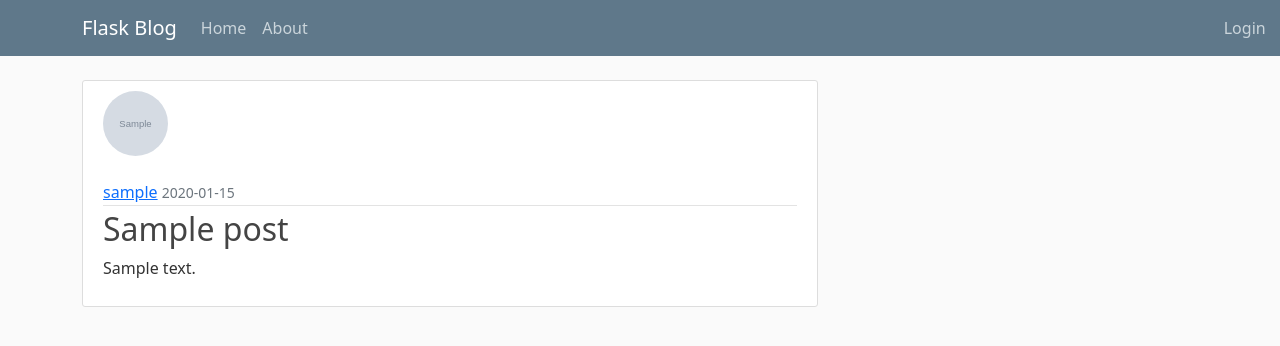
After one commit to Kruti-Amrutiya/blog-app-flask, a Flask app: page /post/1 in a window 1280 px wide. The commit adds this page. Shown: the top 346 px of the page. Run offline with Flask 2, Linux system fonts and the light colour scheme; tables that the repository leaves empty hold one stand-in row (values such as "Sample post"); grey boxes marked "Sample" are stand-in pictures.

Commit message:
crud operation of post is done

```diff
--- a/flaskblog/routes.py
+++ b/flaskblog/routes.py
@@ -1,32 +1,17 @@
 import os
 import secrets
-from flask import render_template, flash, redirect, url_for, request
+from flask import render_template, flash, redirect, url_for, request, abort
 from flaskblog import app, db, bcrypt
-from flaskblog.forms import RegistrationForm, LoginForm, UpdateAccountForm
-from flaskblog.models import User
+from flaskblog.forms import RegistrationForm, LoginForm, UpdateAccountForm, PostForm
+from flaskblog.models import User, Post
 from PIL import Image
 from flask_login import login_user, current_user, logout_user, login_required
-
-
-posts = [
-    {
-        'author': 'Kruti Amrutiya',
-        'title': 'Blog Post 1',
-        'content': 'First post content',
-        'date_posted': 'April 21, 2021'
-    },
-    {
-        'author': 'Raj Amrutiya',
-        'title': 'Blog Post 2',
-        'content': 'Second post content',
-        'date_posted': 'April 22, 2021'
-    }
-]
 
 
 @app.route('/')
 @app.route('/home')
 def home():
+    posts = Post.query.all()
     return render_template('home.html', posts=posts)
 
 
@@ -104,3 +89,53 @@ def account():
         form.email.data = current_user.email
     image_file = url_for('static', filename='profile_pics/' + current_user.image_file)
     return render_template('account.html', title='Account', image_file=image_file, form=form)
+
+
+@app.route("/post/new", methods=['GET', 'POST'])
+@login_required
+def new_post():
+    form = PostForm()
+    if form.validate_on_submit():
+        post = Post(title=form.title.data, content=form.content.data, author=current_user)
+        db.session.add(post)
+        db.session.commit()
+        flash('Your post has been created!', 'success')
+        return redirect(url_for('home'))
+    return render_template('create_post.html', title='New Post', form=form, legend='New Post')
+
+
+@app.route("/post/<int:post_id>")
+def post(post_id):
+    post = Post.query.get_or_404(post_id)
+    return render_template('post.html', title=post.title, post=post)
+
+
+@app.route("/post/<int:post_id>/update", methods=['GET', 'POST'])
+@login_required
+def update_post(post_id):
+    post = Post.query.get_or_404(post_id)
+    if post.author != current_user:
+        abort(403)
+    form = PostForm()
+    if form.validate_on_submit():
+        post.title = form.title.data
+        post.content = form.content.data
+        db.session.commit()
+        flash('Your post has been updated!', 'success')
+        return redirect(url_for('post', post_id=post.id))
+    elif request.method == 'GET':
+        form.title.data = post.title
+        form.content.data = post.content
+    return render_template('create_post.html', title='Update Post', form=form, legend='Update Post')
+
+
+@app.route("/post/<int:post_id>/delete", methods=['POST'])
+@login_required
+def delete_post(post_id):
+    post = Post.query.get_or_404(post_id)
+    if post.author != current_user:
+        abort(403)
+    db.session.delete(post)
+    db.session.commit()
+    flash('Your post has been deleted!', 'success')
+    return redirect(url_for('home'))
--- a/flaskblog/templates/layout.html
+++ b/flaskblog/templates/layout.html
@@ -33,11 +33,12 @@
               <!-- Navbar Right Side -->
               <div class="navbar-nav">
                 {% if current_user.is_authenticated %}
-                <a class="nav-item nav-link" href="{{ url_for('account') }}">Account</a>
-                <a class="nav-item nav-link" href="{{ url_for('logout') }}">Logout</a>
+                  <a class="nav-item nav-link" style="margin-left: 800px;" href="{{ url_for('new_post') }}">New Post</a>
+                  <a class="nav-item nav-link" href="{{ url_for('account') }}">Account</a>
+                  <a class="nav-item nav-link" href="{{ url_for('logout') }}">Logout</a>
                 {% else %}
-                <a class="nav-item nav-link" href="{{ url_for('login') }}">Login</a>
-                <a class="nav-item nav-link" href="{{ url_for('register') }}">Register</a>
+                  <a class="nav-item nav-link" style="margin-left: 900px;" href="{{ url_for('login') }}">Login</a>
+                  <a class="nav-item nav-link" href="{{ url_for('register') }}">Register</a>
                 {% endif %}
               </div>
             </div>
@@ -58,19 +59,6 @@
             {% endwith %}
             {% block content %}{% endblock %}
           </div>
-          <div class="col-md-4">
-            <div class="content-section">
-              <h3>Our Sidebar</h3>
-              <p class='text-muted'>You can put any information here you'd like.
-                <ul class="list-group">
-                  <li class="list-group-item list-group-item-light">Latest Posts</li>
-                  <li class="list-group-item list-group-item-light">Announcements</li>
-                  <li class="list-group-item list-group-item-light">Calendars</li>
-                  <li class="list-group-item list-group-item-light">etc</li>
-                </ul>
-              </p>
-            </div>
-          </div>
         </div>
       </main>
     <!-- Option 1: Bootstrap Bundle with Popper -->
--- a/flaskblog/templates/login.html
+++ b/flaskblog/templates/login.html
@@ -1,5 +1,6 @@
 {% extends "layout.html" %}
 {% block content %}
+<div class="offset-md-5">
     <div class="content-section">
         <form method="POST" action="">
             {{ form.hidden_tag() }}
@@ -49,4 +50,5 @@
             Need An Account? <a class="ml-2" href="{{ url_for('register') }}">Sign Up Now</a>
         </small>
     </div>
+</div>
 {% endblock content %}
--- /dev/null
+++ b/flaskblog/templates/post.html
@@ -0,0 +1,39 @@
+{% extends "layout.html" %}
+{% block content %}
+  <article class="media content-section">
+    <img class="rounded-circle article-img" src="{{ url_for('static', filename='profile_pics/' + post.author.image_file) }}">
+    <div class="media-body">
+      <div class="article-metadata pt-4">
+        <a class="mr-2" href="#">{{ post.author.username }}</a>
+        <small class="text-muted">{{ post.date_posted.strftime('%Y-%m-%d') }}</small>
+        {% if post.author == current_user %}
+          <div><br>
+            <a class="btn btn-secondary btn-sm mt-1 mb-1" href="{{ url_for('update_post', post_id=post.id) }}">Update</a>
+            <button type="button" class="btn btn-danger btn-sm m-1" data-bs-toggle="modal" data-bs-target="#deleteModal">Delete</button>
+          </div><br>
+        {% endif %}
+      </div>
+      <h2 class="article-title">{{ post.title }}</h2>
+      <p class="article-content">{{ post.content }}</p>
+    </div>
+  </article>
+  <!-- Modal -->
+  <div class="modal fade" id="deleteModal" tabindex="-1" role="dialog" aria-labelledby="deleteModalLabel" aria-hidden="true">
+    <div class="modal-dialog" role="document">
+      <div class="modal-content">
+        <div class="modal-header">
+          <h5 class="modal-title" id="deleteModalLabel">Are you sure you want to delete this post?</h5>
+          <button type="button" class="close" data-dismiss="modal" aria-label="Close">
+            <span aria-hidden="true">&times;</span>
+          </button>
+        </div>
+        <div class="modal-footer">
+          <button type="button" class="btn btn-secondary" data-dismiss="modal">Close</button>
+          <form action="{{ url_for('delete_post', post_id=post.id) }}" method="POST">
+            <input class="btn btn-danger" type="submit" value="Delete">
+          </form>
+        </div>
+      </div>
+    </div>
+  </div>
+{% endblock content %}
--- a/flaskblog/templates/register.html
+++ b/flaskblog/templates/register.html
@@ -1,10 +1,11 @@
 {% extends "layout.html" %}
 {% block content %}
+<div class="offset-md-5">
     <div class="content-section">
         <form method="POST" action="">
             {{ form.hidden_tag() }}
             <fieldset class="form-group pt-3">
-                <legend class="border-bottom mb-4">Join Today</legend>
+                <legend class="border-bottom mb-4">Create Account</legend>
                 <div class="form-group">
                     {{ form.username.label(class="form-control-label") }}
                     {% if form.username.errors %}
@@ -68,4 +69,5 @@
             Already Have An Account? <a class="ml-2" href="{{ url_for('login') }}">Sign In</a>
         </small>
     </div>
+</div>
 {% endblock content %}
```
Also changed, not shown: flaskblog/forms.py (+7 -1 lines), flaskblog/templates/create_post.html (added, +40 -0 lines), flaskblog/templates/home.html (+6 -5 lines), flaskblog/static/profile_pics/e7773d32a090f3d0.jpg (added), flaskblog/static/profile_pics/ff82b7201ebe87fd.jpg (added).
